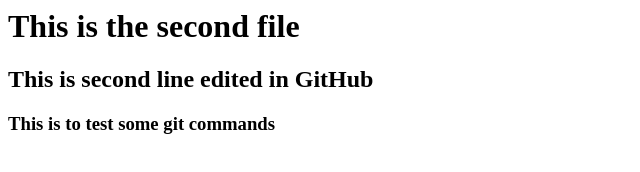
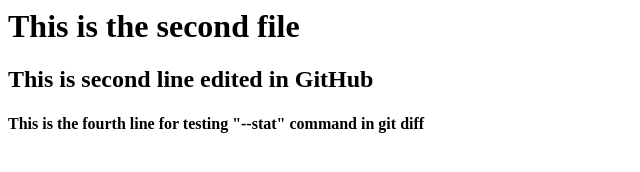
Before and after one commit to devopsvelu/vetri_dec_repo_2025, a plain HTML site: page index.html in a window 1280 px wide. Shown: the whole page, without its empty margins (0-640 px from the left). Drawn offline with Linux system fonts and the light colour scheme.

Commit message:
6th commit and modified index file

```diff
--- a/index.html
+++ b/index.html
@@ -1,3 +1,3 @@
 <h1> This is the second file </h2>
 <h2> This is second line edited in GitHub </h2>
-<h3> This is to test some git commands </h3>
+<h4> This is the fourth line for testing "--stat" command in git diff </h5>
```
